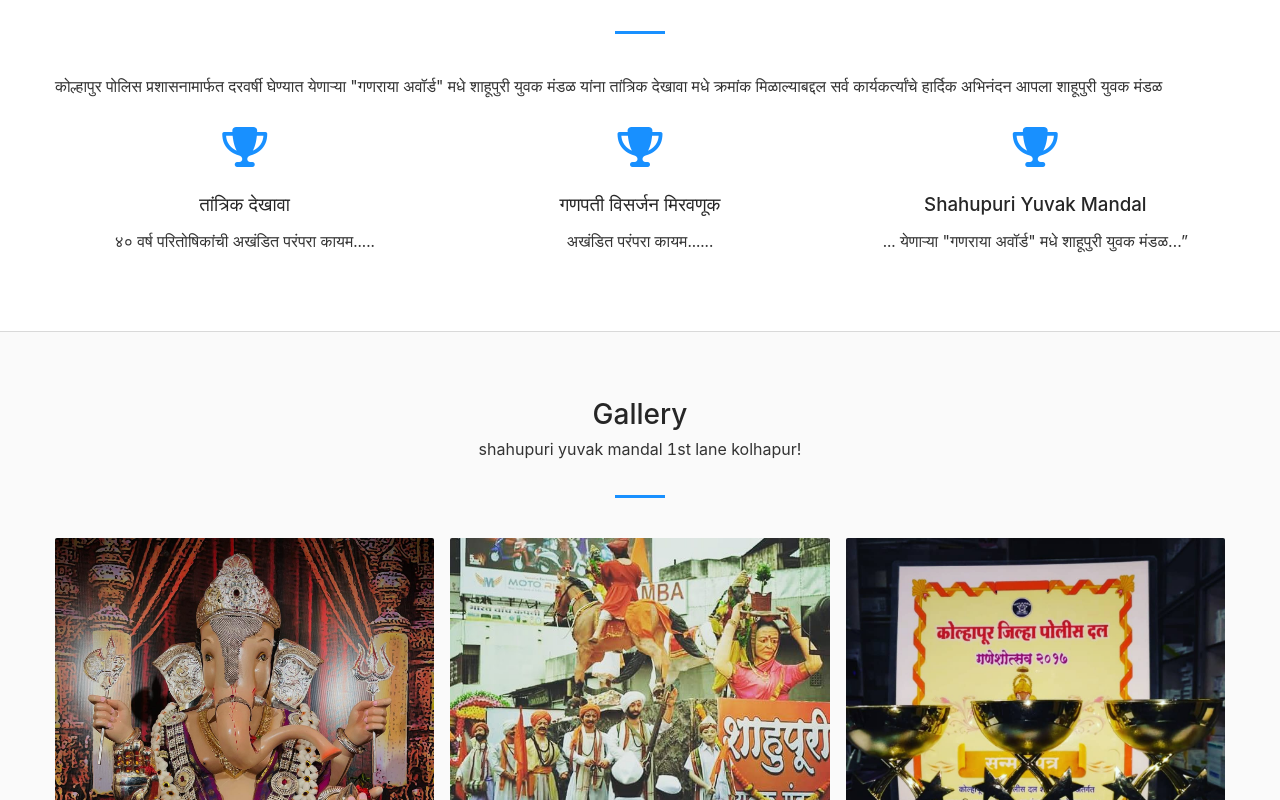
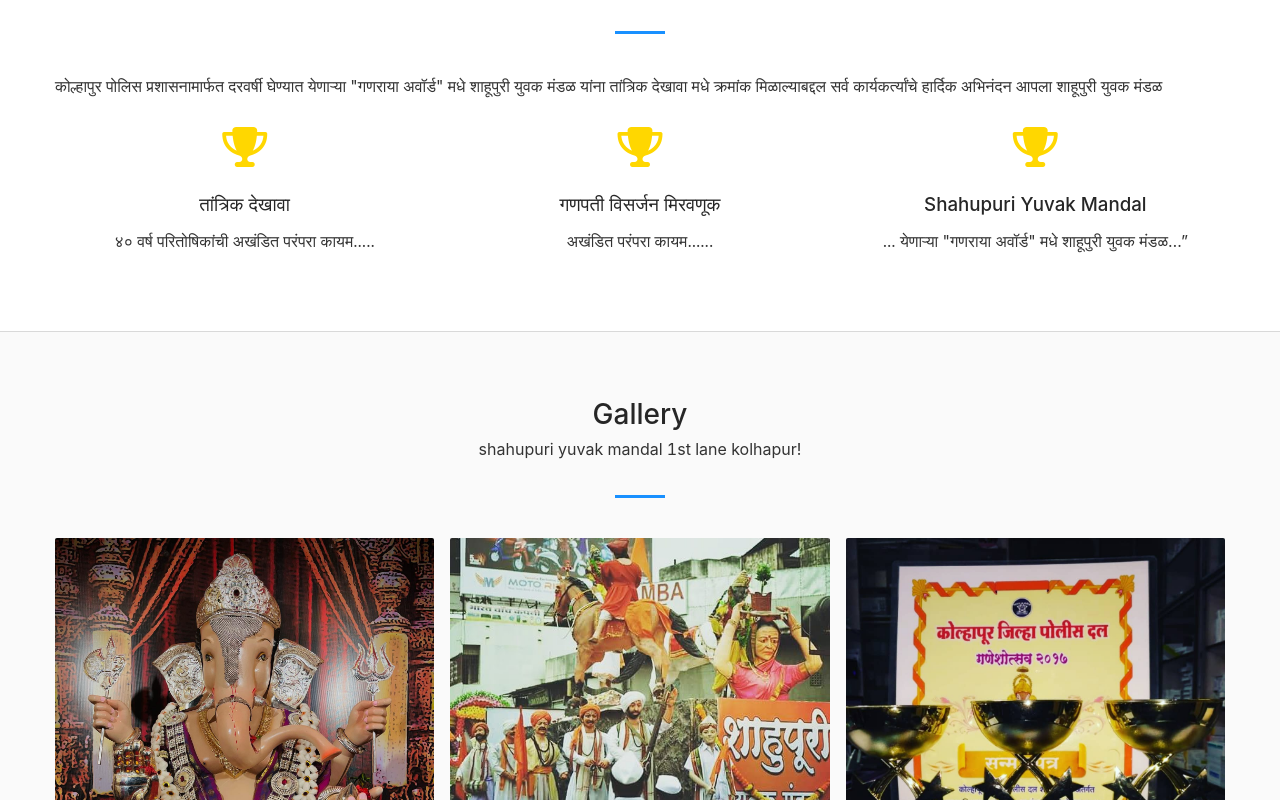
Before and after one commit to akshayhatkar199/newresctsymapp, a React (Create React App) app: page / in a window 1280 px wide. Shown: the part 960-1760 px from the top of the page. Built offline with nearby package versions, Linux system fonts and the light colour scheme.

Commit message:
icon color changes

```diff
--- a/src/App.css
+++ b/src/App.css
@@ -413,7 +413,7 @@ footer
 
 .footer .logo {
   font-size: 22px;
-  text-transform: uppercase;
+  /* text-transform: uppercase; */
   margin: 0 0 20px;
 }
 
--- a/src/components/common/footer.js
+++ b/src/components/common/footer.js
@@ -5,14 +5,14 @@ const AppFooter = () => {
     <div className='container-fluid'>
     <div className='footer'>
     <div className='logo'>
-    <i className="fas fa-bolt"></i>
-    <a href="http://google.com">shahupuri yuvak mandal </a><i className="fas fa-bolt"></i>
+    <i className='fa fa-flag' style={{color:"#ff4c00", marginRight: "6px"}}></i>
+     shahupuri yuvak mandal  <i className='fa fa-flag' style={{color:"#ff4c00"}}></i>
     </div>
     <ul className='socials '>
-        <li> <a href='https://www.facebook.com/shahupuriyuvak.mandal/'><i className="fab fa-facebook-f"></i></a> </li>
-        <li> <a href='https://www.twitter.com'><i className="fab fa-twitter"></i></a> </li>
-        <li> <a href='https://www.whatsapp.com'><i className="fab fa-whatsapp"></i></a> </li>
-        <li> <a href='https://www.instagram.com/shahupuri_yuvak_mandal_sym/?hl=en'><i className="fab fa-instagram"></i></a> </li>
+        <li> <a href='https://www.facebook.com/shahupuriyuvak.mandal/'><i className="fab fa-facebook-f" style={{color:"#1877f2"}}></i></a> </li>
+        <li> <a href='https://www.twitter.com'><i className="fab fa-twitter" style={{color:"#1da1f2"}}></i></a> </li>
+        <li> <a href='https://www.whatsapp.com'><i className="fab fa-whatsapp" style={{color:"#24a01b"}}></i></a> </li>
+        <li> <a href='https://www.instagram.com/shahupuri_yuvak_mandal_sym/?hl=en'><i className="fab fa-instagram" style={{color:"#f10c13"}}></i></a> </li>
 
     </ul>
 
--- a/src/components/home/about.js
+++ b/src/components/home/about.js
@@ -6,7 +6,7 @@ const items = [
     {
        key : '1',
       //  icon: <i className="fas fa-chart-pie"></i>,
-      icon: <i className="fa fa-trophy" aria-hidden="true"></i>,
+      icon: <i className="fa fa-trophy" aria-hidden="true" style={{color: "gold"}}></i>,
        title :'तांत्रिक देखावा ',
        content :'४० वर्ष परितोषिकांची अखंडित परंपरा कायम.....'
 
@@ -14,7 +14,7 @@ const items = [
     {
         key : '2',
         // icon: <i className="fas fa-desktop"></i>,
-        icon: <i className="fa fa-trophy" aria-hidden="true"></i>,
+        icon: <i className="fa fa-trophy" aria-hidden="true" style={{color: "gold"}}></i>,
         title :'गणपती विसर्जन मिरवणूक',
         content :'अखंडित परंपरा कायम......'
 
@@ -22,7 +22,7 @@ const items = [
      {
         key : '3',
         // icon: <i className="fas fa-database"></i>,
-        icon: <i className="fa fa-trophy" aria-hidden="true"></i>,
+        icon: <i className="fa fa-trophy" aria-hidden="true" style={{color: "gold"}}></i>,
         title :'Shahupuri Yuvak Mandal ',
         content :'... येणाऱ्या "गणराया अवॉर्ड" मधे शाहूपुरी युवक मंडळ…”'
 
```
